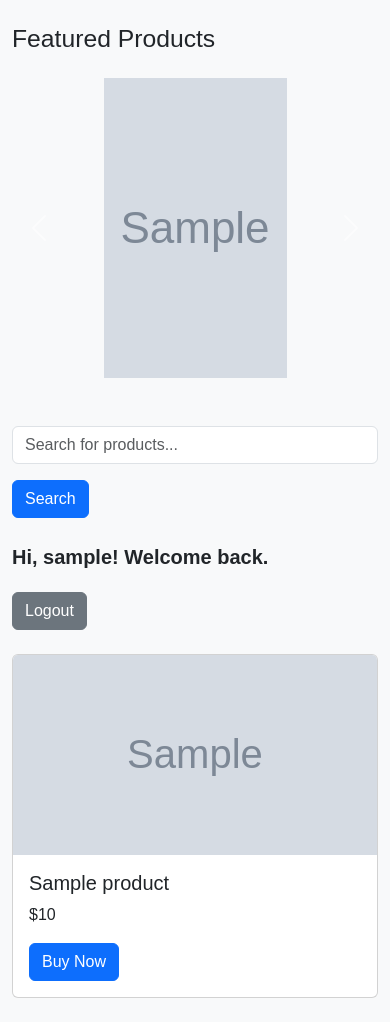
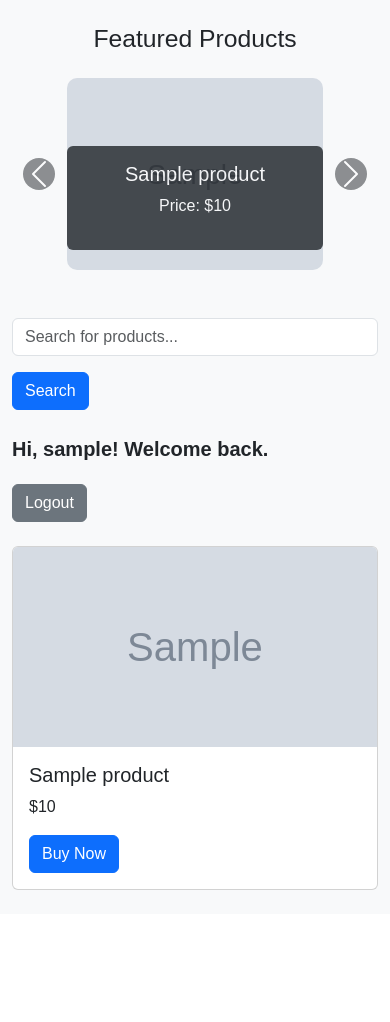
Before and after one commit to KeshavSingal/FullStackApp, a FastAPI app: template frontend/templates/index.html in a window 390 px wide. Shown: the part 128-1150 px from the top of the page. After the commit the page ends 1018 px from the top, so only its background shows below. Run offline with FastAPI, Linux system fonts and the light colour scheme; the template is opened without the code that fills it: most values are stand-ins (such as "Sample title", 1, 10 or a date in 2020); grey boxes marked "Sample" are stand-in pictures; some libraries are stand-ins or nearby versions.

Commit message:
Develop (#1)
* Added AI model chatbot to application

* Updated index page

---------

Co-authored-by: Keshav Jindal <risingphoenix@Keshavs-MacBook-Air.local>

```diff
--- /dev/null
+++ b/data/users.json
@@ -0,0 +1,6 @@
+[
+    {
+        "username": "Keshav",
+        "password": "1234"
+    }
+]
--- a/frontend/templates/index.html
+++ b/frontend/templates/index.html
@@ -1,27 +1,31 @@
 {% extends "base.html" %}
 
 {% block content %}
-<h2 class="my-4">Featured Products</h2>
+<h2 class="my-4 text-center">Featured Products</h2>
 
-<!-- Carousel Section: Reduced height for a smaller slideshow -->
+<!-- Carousel Section -->
 <div id="featuredCarousel" class="carousel slide mb-5" data-bs-ride="carousel">
     <div class="carousel-inner">
         {% for product in products[:4] %}
         <div class="carousel-item {% if loop.index == 1 %}active{% endif %}">
-            <img src="{{ product.image }}" class="d-block w-50 mx-auto carousel-img-small" alt="{{ product.name }}">
-            <div class="carousel-caption d-none d-md-block">
+            <img src="{{ product.image }}" class="d-block mx-auto"
+                 style="max-height: 350px; width: 70%; object-fit: cover; border-radius: 10px;"
+                 alt="{{ product.name }}">
+            <div class="carousel-caption bg-dark text-white p-3 rounded" style="opacity: 0.8;">
                 <h5>{{ product.name }}</h5>
                 <p>Price: ${{ product.price }}</p>
             </div>
         </div>
         {% endfor %}
     </div>
+
+    <!-- Carousel Controls -->
     <button class="carousel-control-prev" type="button" data-bs-target="#featuredCarousel" data-bs-slide="prev">
-        <span class="carousel-control-prev-icon" aria-hidden="true"></span>
+        <span class="carousel-control-prev-icon bg-dark rounded-circle" aria-hidden="true"></span>
         <span class="visually-hidden">Previous</span>
     </button>
     <button class="carousel-control-next" type="button" data-bs-target="#featuredCarousel" data-bs-slide="next">
-        <span class="carousel-control-next-icon" aria-hidden="true"></span>
+        <span class="carousel-control-next-icon bg-dark rounded-circle" aria-hidden="true"></span>
         <span class="visually-hidden">Next</span>
     </button>
 </div>
@@ -43,9 +47,12 @@
 <!-- Product Cards Section -->
 <div class="row">
     {% for product in products %}
-    <div class="col-md-3">
+    <div class="col-md-4">
         <div class="card mb-4 product-card animate__animated animate__fadeInUp">
-            <img src="{{ product.image }}" class="card-img-top" alt="{{ product.name }}">
+            <img src="{{ product.image }}"
+                 class="card-img-top"
+                 alt="{{ product.name }}"
+                 style="max-height: 300px; object-fit: cover;">
             <div class="card-body">
                 <h5 class="card-title">{{ product.name }}</h5>
                 <p class="card-text">${{ product.price }}</p>
@@ -56,6 +63,14 @@
     {% endfor %}
 </div>
 
+<script src="https://www.gstatic.com/dialogflow-console/fast/messenger/bootstrap.js?v=1"></script>
+<df-messenger
+  intent="WELCOME"
+  chat-title="STEM Success Global Tutors"
+  agent-id="c4cb4451-2b4d-4812-820d-25bbd60b283a"
+  language-code="en"
+></df-messenger>
+
 {% if not products %}
 <p>No products found for "{{ search }}".</p>
 {% endif %}
```
